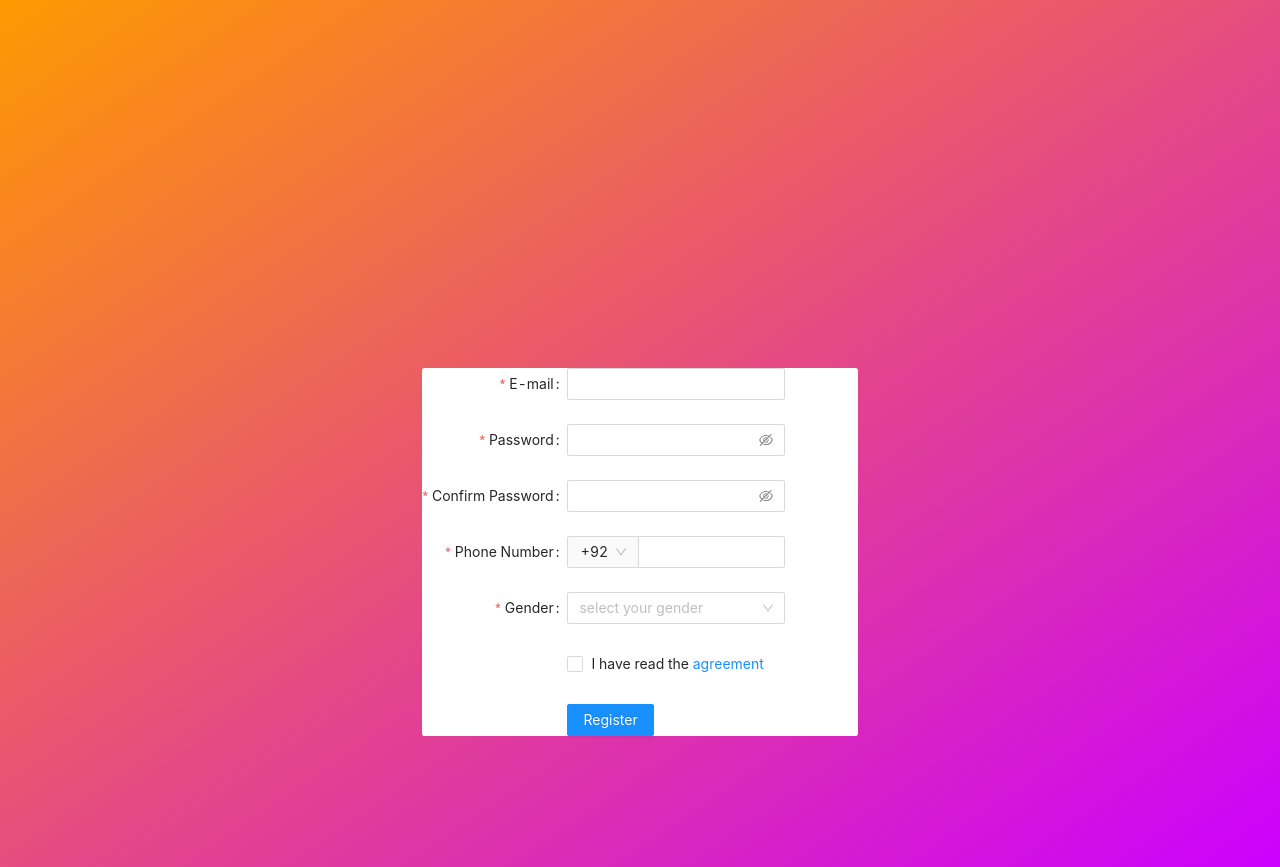
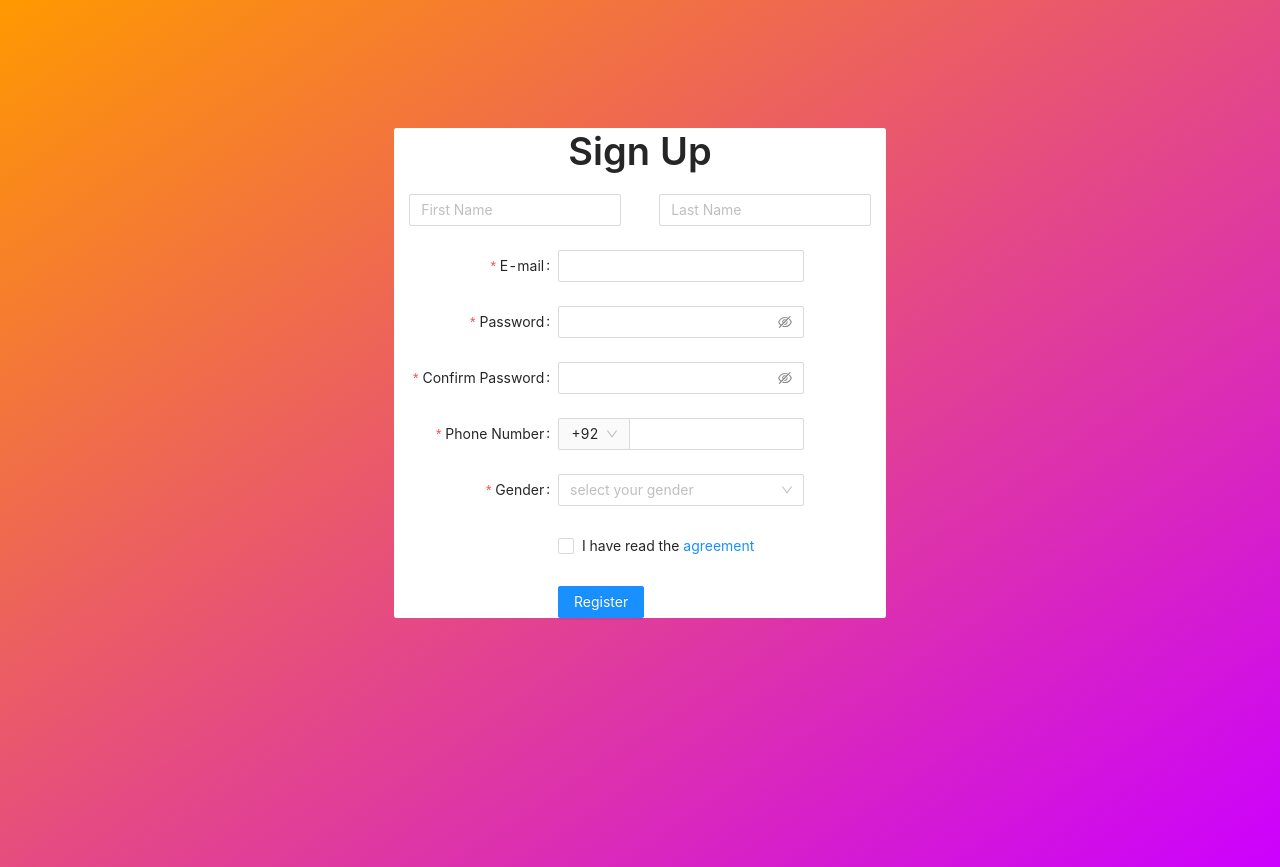
Before and after one commit to harisasif8/Nisum-hackathon, a React (Create React App) app: page /signup in a window 1280 px wide. Built offline with nearby package versions, Linux system fonts and the light colour scheme.

Commit message:
hackathon boiler plate

```diff
--- a/src/App.css
+++ b/src/App.css
@@ -5,10 +5,13 @@
 
 .form {
     background-color: white;
-    transform: translateY(100%);
     border-radius: 0.2em;
 }
 
 .login-btn-margin {
     margin-bottom: 10px;
 }
+
+.form-col{
+margin-top: 10%;
+}
--- a/src/components/Login.js
+++ b/src/components/Login.js
@@ -15,6 +15,7 @@ const Login = () => {
                     span={6}
                     sm={6}
                     xs={12}
+                    className='form-col'
                 >
                     <Form
                         name="normal_login"
--- a/src/components/SignUp.js
+++ b/src/components/SignUp.js
@@ -7,9 +7,12 @@ import {
     Input,
     Row,
     Select,
+    Typography,
+    Space
 } from 'antd';
 import React, { useState } from 'react';
 const { Option } = Select;
+const { Title } = Typography;
 
 const formItemLayout = {
     labelCol: {
@@ -44,10 +47,22 @@ const tailFormItemLayout = {
 
 const SignUp = () => {
     const [form] = Form.useForm();
+    const [user, setUser] = useState({
+        fName: '',
+        lName: '',
+        email: '',
+        password: '',
+        phoneNumber: '',
+        gender: ''
+    });
 
     const onFinish = (values) => {
         console.log('Received values of form: ', values);
     };
+
+    const handleChange = (event) => {
+
+    }
 
     const prefixSelector = (
         <Form.Item name="prefix" noStyle>
@@ -65,7 +80,9 @@ const SignUp = () => {
             className="form-row"
             align='center'
         >
-            <Col>
+            <Col
+                className='form-col'
+            >
                 <Form
                     {...formItemLayout}
                     form={form}
@@ -79,6 +96,54 @@ const SignUp = () => {
                     scrollToFirstError
                     wrapperCol={{ span: 12 }}
                 >
+                    <Title align='center'>Sign Up</Title>
+                    <Space
+                    >
+                        <Form.Item
+                            name="fName"
+                            // label="First Name"
+                            rules={[
+                                {
+                                    type: 'name',
+                                },
+                                {
+                                    required: true,
+                                    message: 'Please input your First Name!',
+                                },
+                            ]}
+                            wrapperCol={{ span: 21 }}
+                            align='center'
+
+                        >
+                            <Input
+                                placeholder='First Name'
+
+
+                            />
+                        </Form.Item>
+                        <Form.Item
+                            name="LName"
+                            // label="Last Name"
+                            rules={[
+                                {
+                                    type: 'name',
+                                    message: 'The input is not valid E-mail!',
+                                },
+                                {
+                                    required: true,
+                                    message: 'Please input your Last name!',
+                                },
+                            ]}
+                            wrapperCol={{ span: 21 }}
+                            align='center'
+
+                        >
+                            <Input
+                                placeholder='Last Name'
+
+                            />
+                        </Form.Item>
+                    </Space>
                     <Form.Item
                         name="email"
                         label="E-mail"
@@ -179,6 +244,7 @@ const SignUp = () => {
                             },
                         ]}
                         {...tailFormItemLayout}
+
                     >
                         <Checkbox>
                             I have read the <a href="">agreement</a>
--- /dev/null
+++ b/src/helper/getLSitems.js
@@ -0,0 +1,6 @@
+const getItemFromLS = (key = '') => {
+    return localStorage.getItem(key);
+}
+
+
+export { getItemFromLS }
```
Also changed, not shown: src/components/routes/ProtectedRoute.js (added, +13 -0 lines), src/components/routes/PublicRoute.js (added, +12 -0 lines), src/reducers/UserReducer.js (added, +39 -0 lines), src/style/master.less (deleted).
